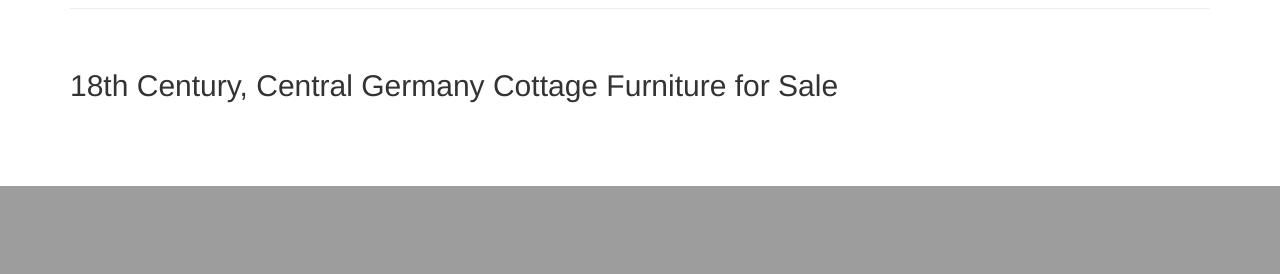
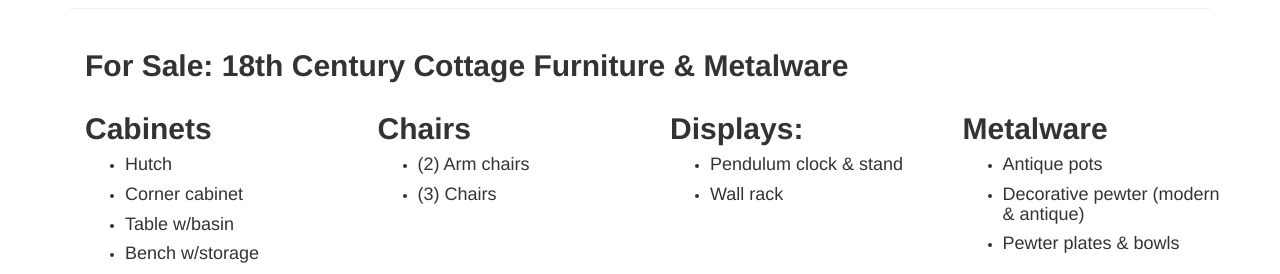
Before and after one commit to duotronic/kwsweb, a Django app: page / in a window 1280 px wide. Shown: the part 614-888 px from the top of the page. Before the commit the page ends 800 px from the top, so only its background shows below. Run offline with Django 3.2, Linux system fonts and the light colour scheme; some libraries are stand-ins or nearby versions; some web fonts are replaced.

Commit message:
reworked base, index2 html

```diff
--- a/w3/templates/w3/index2.html
+++ b/w3/templates/w3/index2.html
@@ -81,7 +81,7 @@
         <div class="item">
             <div class="slide7"></div>
             <div class="carousel-caption">
-                <h3 style="background-color: white; color:black;">Clock &
+                <h3 style="background-color: white; color:black;">Pendulum Clock &
                     Stand</h3>
                 <p style="background-color: white; color:black;">Height 78",
                     width 17, deep 13"</p>
@@ -115,41 +115,43 @@
 
 {% block content %}
 <div class="container">
+    <h2><strong>For Sale: 18th Century Cottage Furniture &amp;
+        Metalware</strong></h2>
     <div class="row">
-{#        <div class="col-xs-12 col-sm-12 col-md-6 col-lg-3">#}
-{#            <h2><strong>QkJob: Be organized & Ready-to-go! </strong></h2>#}
-{#            <p><img class="img-responsive" src="/static/w3/globe.gif" /></p>#}
-{#        </div>#}
         <div class="col-xs-12 col-sm-12 col-md-6 col-lg-3">
-            <h2><strong></strong></h2>
-{#            <ul>#}
-{#                <li><h4>Saves you time</h4></li>#}
-{#                <li><h4>Reduces your workload</h4></li>#}
-{#                <li><h4>Reduces your stress level</h4></li>#}
-{#                <li><h4>Quicker results</h4></li>#}
-{#            </ul>#}
+            <h2><strong>Cabinets</strong></h2>
+            <ul>
+                <li><h4>Hutch</h4></li>
+                <li><h4>Corner cabinet</h4></li>
+                <li><h4>Table w/basin</h4></li>
+                <li><h4>Bench w/storage</h4></li>
+            </ul>
+        </div>
+        <div class="col-xs-12 col-sm-12 col-md-6 col-lg-3">
+            <h2><strong>Chairs</strong></h2>
+            <ul>
+                <li><h4>(2) Arm chairs</h4></li>
+                <li><h4>(3) Chairs</h4></li>
+            </ul>
         </div>
         <div class="clearfix visible-md"></div>
-{#        <div class="col-xs-12 col-sm-12 col-md-6 col-lg-3">#}
-{#            <h2><strong>Manage your information:</strong></h2>#}
-{#            <ul>#}
-{#                <li><h4>Companies and Contacts</h4></li>#}
-{#                <li><h4>Listed Jobs</h4></li>#}
-{#                <li><h4>475 large companies, selectable by state &amp; industry</h4></li>#}
-{#            </ul>#}
-{#            <p>&nbsp;</p>#}
-{#        </div>#}
-{#        <div class="col-xs-12 col-sm-12 col-md-6 col-lg-3">#}
-{#            <h2><strong>Organizes your search</strong></h2>#}
-{#            <ul>#}
-{#                <li><h4>Companies, Contacts and Notes</h4></li>#}
-{#                <li><h4>Jobs, Job Issues and Files</h4></li>#}
-{#                <li><h4>Organize &amp; manage a To-Do list</h4></li>#}
-{#            </ul>#}
-{#        </div>#}
+            <div class="col-xs-12 col-sm-12 col-md-6 col-lg-3">
+            <h2><strong>Displays:</strong></h2>
+            <ul>
+                <li><h4>Pendulum clock &amp; stand</h4></li>
+                <li><h4>Wall rack</h4></li>
+            </ul>
+            <p>&nbsp;</p>
+        </div>
+        <div class="col-xs-12 col-sm-12 col-md-6 col-lg-3">
+            <h2><strong>Metalware</strong></h2>
+            <ul>
+                <li><h4>Antique pots</h4></li>
+                <li><h4>Decorative pewter (modern &amp; antique)</h4></li>
+                <li><h4>Pewter plates & bowls</h4></li>
+            </ul>
+        </div>
         <div class="clearfix visible-lg"></div>
     </div>
 </div>
-
-<h2>18th Century, Central Germany Cottage Furniture for Sale</h2>
 {% endblock content %}
```
Also changed, not shown: w3/templates/w3/contact.html (+4 -3 lines).
